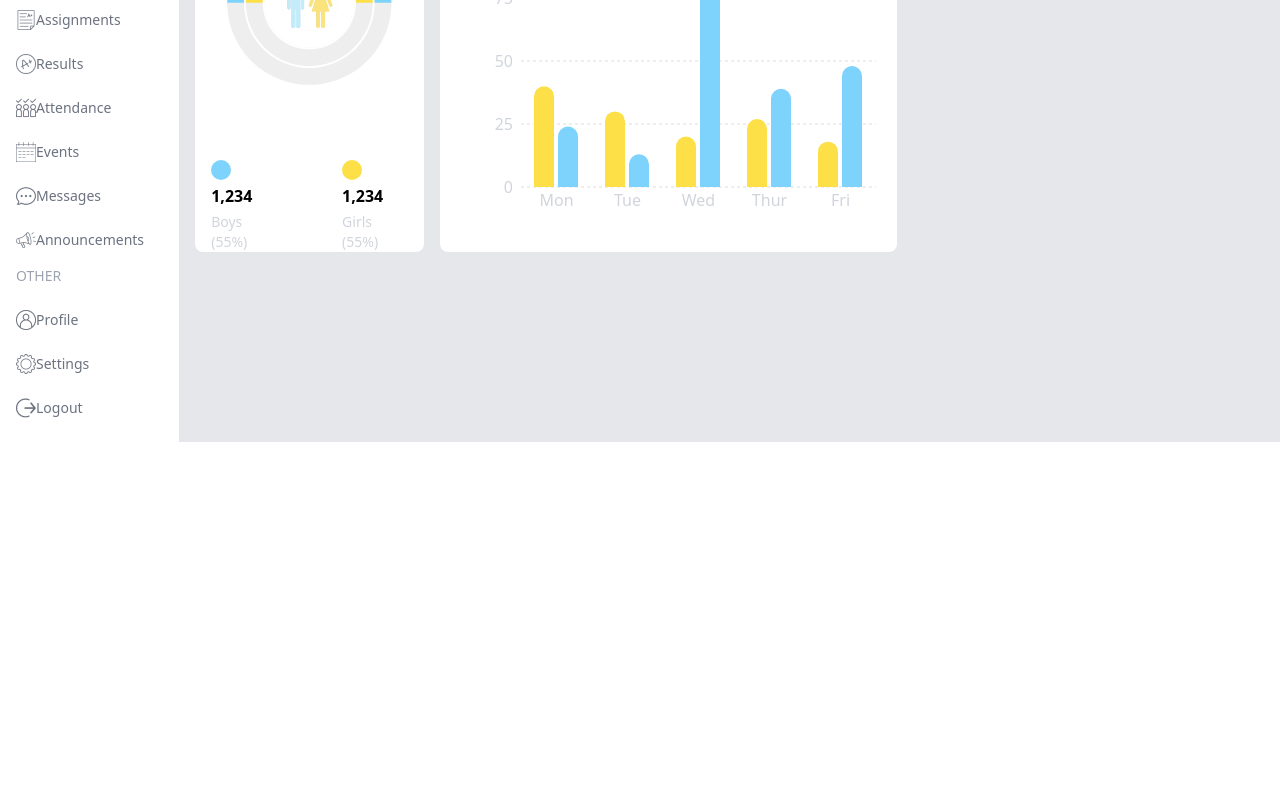
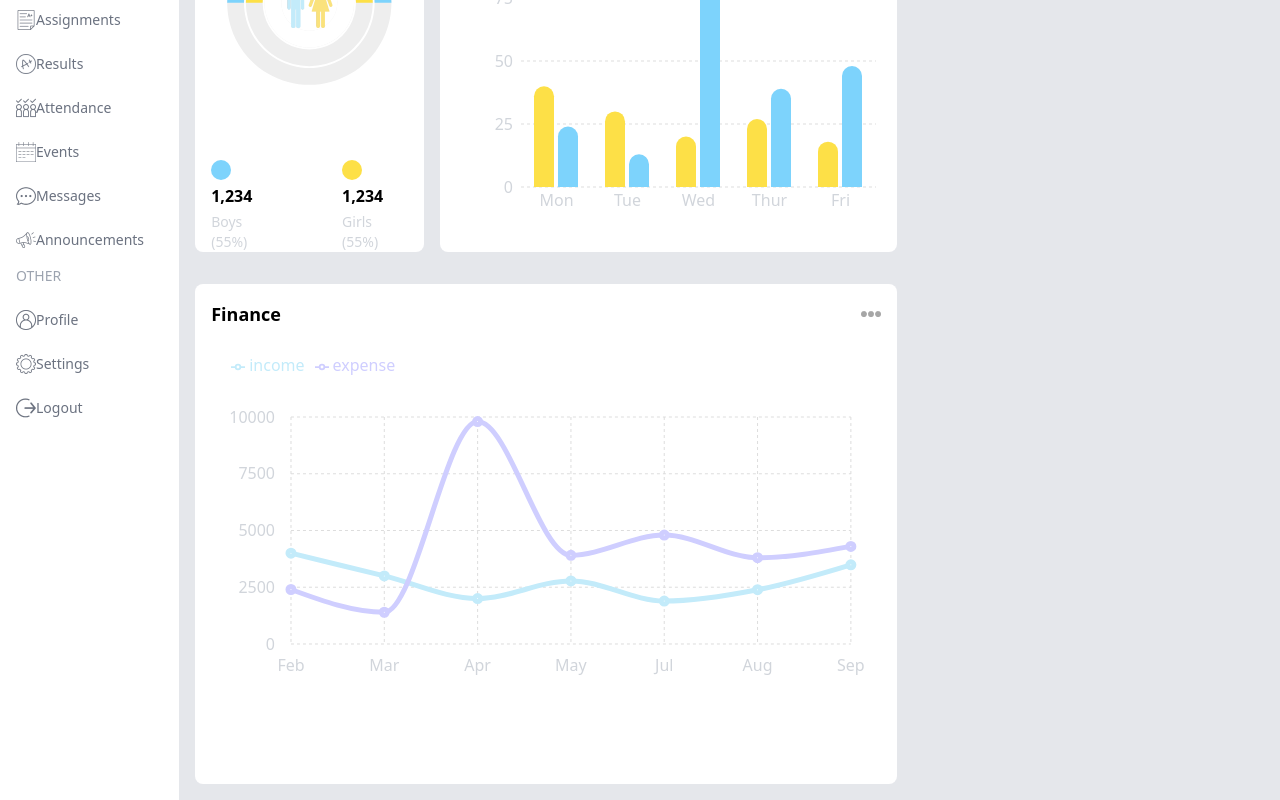
Before and after one commit to nerdigenius/school_management_app, a Next.js app: page /admin in a window 1280 px wide. Shown: the part 458-1258 px from the top of the page. Before the commit the page ends 900 px from the top, so only its background shows below. Built offline with nearby package versions, Linux system fonts and the light colour scheme.

Commit message:
chart adding done

```diff
--- a/src/app/(dashboard)/admin/page.tsx
+++ b/src/app/(dashboard)/admin/page.tsx
@@ -1,5 +1,6 @@
 import AttendanceChart from "@/components/AttendanceChart";
 import CountChart from "@/components/CountChart";
+import FinanceChart from "@/components/FinanceChart";
 import UserCard from "@/components/UserCard";
 
 const AdminPage = () => {
@@ -20,10 +21,10 @@
                     <div className="w-full lg:w-2/3 h-[450px]">
                         <AttendanceChart />
                     </div>
+                </div>
 
-                </div>
-                <div>
-
+                <div className="w-full h-[500px]">
+                    <FinanceChart/>
                 </div>
 
             </div>
--- /dev/null
+++ b/src/components/FinanceChart.tsx
@@ -0,0 +1,78 @@
+"use client"
+import Image from "next/image";
+import { LineChart, Line, XAxis, YAxis, CartesianGrid, Tooltip, Legend, ResponsiveContainer } from 'recharts';
+
+const data = [
+    {
+        name: 'Feb',
+        income: 4000,
+        expense: 2400,
+    },
+    {
+        name: 'Mar',
+        income: 3000,
+        expense: 1398,
+    },
+    {
+        name: 'Apr',
+        income: 2000,
+        expense: 9800,
+    },
+    {
+        name: 'May',
+        income: 2780,
+        expense: 3908,
+    },
+    {
+        name: 'Jul',
+        income: 1890,
+        expense: 4800,
+    },
+    {
+        name: 'Aug',
+        income: 2390,
+        expense: 3800,
+    },
+    {
+        name: 'Sep',
+        income: 3490,
+        expense: 4300,
+    },
+];
+
+
+const FinanceChart = () => {
+    return (
+        <div className="bg-white rounded-lg w-full h-full p-4">
+            <div className="flex justify-between items-center">
+                <h1 className="text-lg font-semibold">Finance</h1>
+                <Image src={"/moreDark.png"} alt="" width={20} height={20} />
+            </div>
+            <div className="relative w-full h-[75%]">
+                <ResponsiveContainer width="100%" height="100%">
+                    <LineChart
+                        width={500}
+                        height={300}
+                        data={data}
+                        margin={{
+                            top: 5,
+                            right: 30,
+                            left: 20,
+                            bottom: 5,
+                        }}
+                    >
+                        <CartesianGrid strokeDasharray="3 3" stroke='#ddd'/>
+                        <XAxis dataKey="name" axisLine={false} tick={{fill:"#d1d5db"}} tickLine={false} tickMargin={10}/>
+                        <YAxis axisLine={false} tick={{fill:"#d1d5db"}} tickLine={false} tickMargin={10}/>
+                        <Tooltip />
+                        <Legend align='left' verticalAlign='top' wrapperStyle={{paddingTop:"20px",paddingBottom:"40px"}}/>
+                        <Line type="monotone" dataKey="income" stroke="#c3ebfa" strokeWidth={5}/>
+                        <Line type="monotone" dataKey="expense" stroke="#cfceff" strokeWidth={5}/>
+                    </LineChart>
+                </ResponsiveContainer>
+            </div>
+        </div>
+    );
+}
+
+export default FinanceChart;
```
